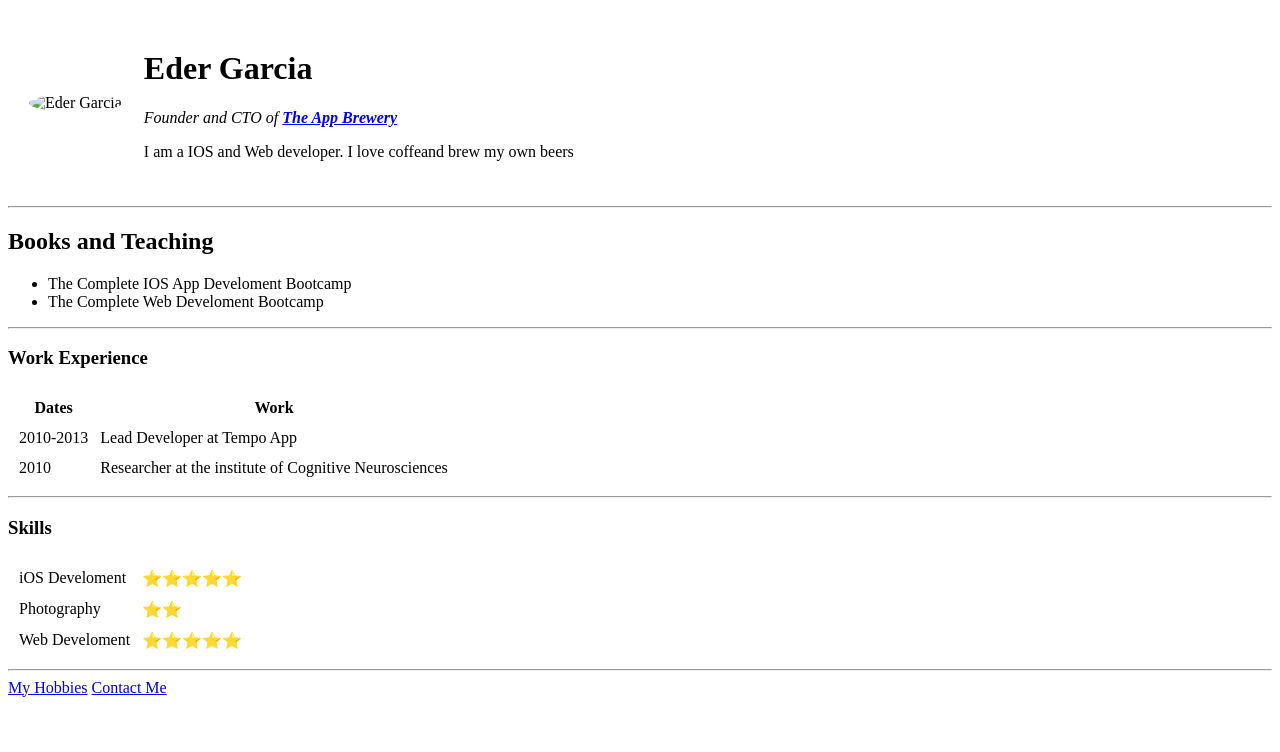
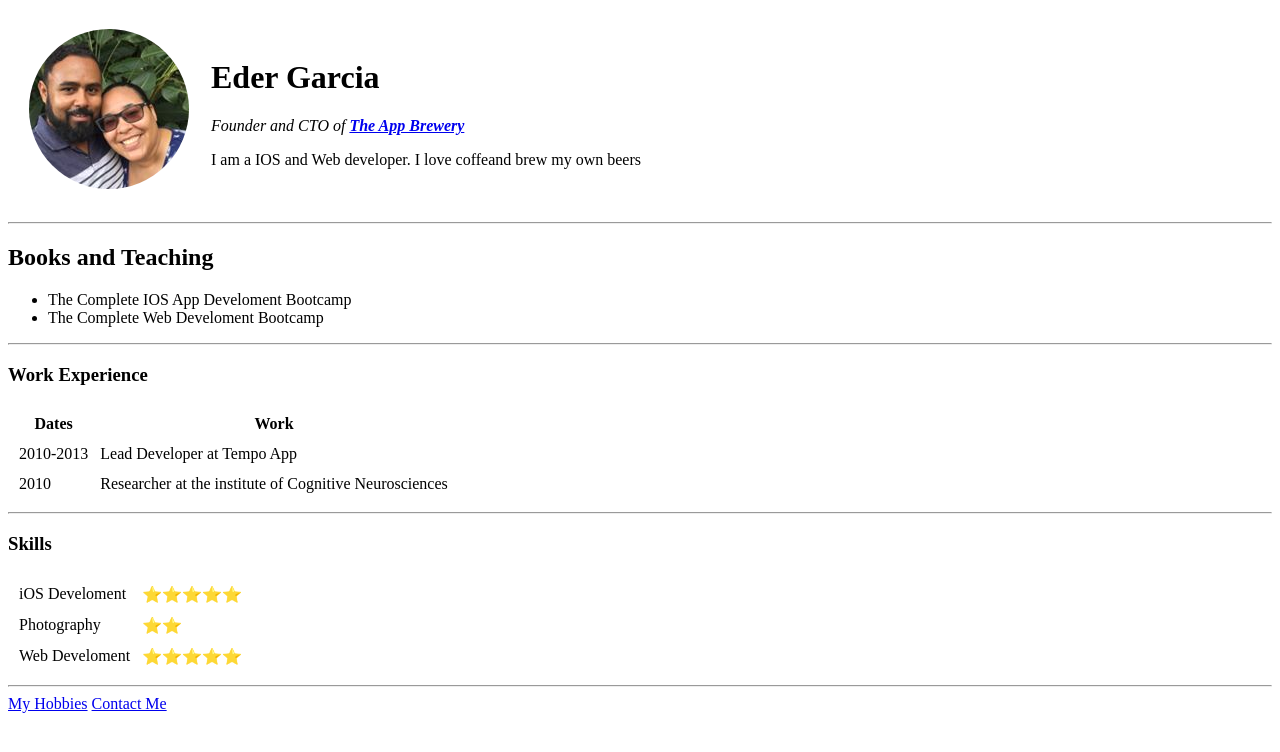
Before and after one commit to ether00/cv, a plain HTML site: page index.html in a window 1280 px wide. Drawn offline with Linux system fonts and the light colour scheme.

Commit message:
Update index.html

```diff
--- a/index.html
+++ b/index.html
@@ -13,7 +13,7 @@
 </head>
 <body>
     <table cellspacing = "20">
-        <td><img class="avatar" src="../course/images/eder_garcia.jpg" alt="Eder Garcia"> </td>
+        <td><img class="avatar" src="../images/eder_garcia.jpg" alt="Eder Garcia"> </td>
         <td><h1>Eder Garcia</h1>
             <p><em>Founder and CTO of <strong><a href="https://www.appbrewery.co/">The App Brewery</a></strong></em></p>
             <p>I am a IOS and Web developer. I love coffeand brew my own beers</p></td>
```
